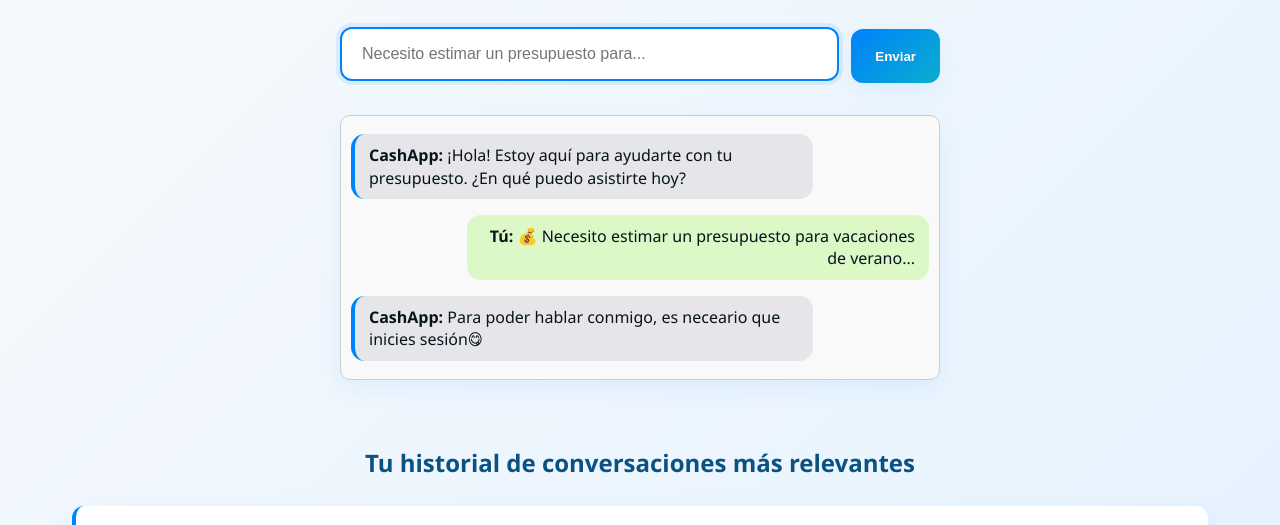
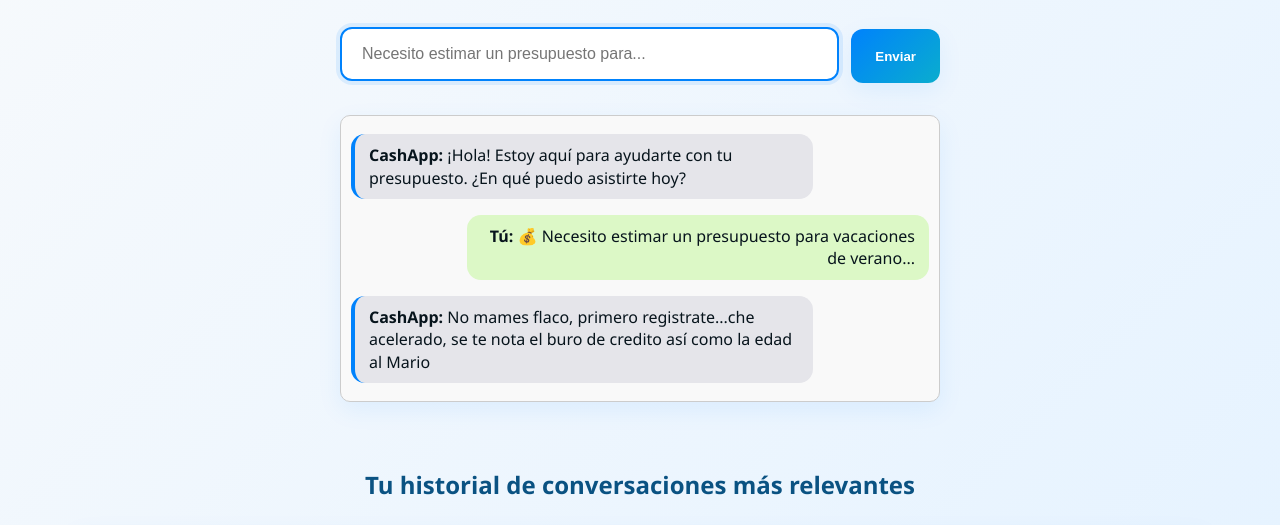
Before and after one commit to Sans-JS/CashApp-x-Gemini-2.0, a website: page public/index.html in a window 1280 px wide. Both pictures are taken after a click on the element 640 px from the left and 620 px from the top of the page. Shown: the part 247-772 px from the top of the page. Drawn offline with Linux system fonts and the light colour scheme; no server answers.

Commit message:
Chistorete jijiji

```diff
--- a/public/index.html
+++ b/public/index.html
@@ -127,7 +127,7 @@
                 const data = await resp.json(); // espera { reply: "..." }
                 appendMessage(data.reply, "bot");
             } catch (err) {
-                appendMessage("Para poder hablar conmigo, es neceario que inicies sesión😋", "bot");
+                appendMessage("No mames flaco, primero registrate...che acelerado, se te nota el buro de credito así como la edad al Mario", "bot");
                 console.error(err);
             }
         }
```
